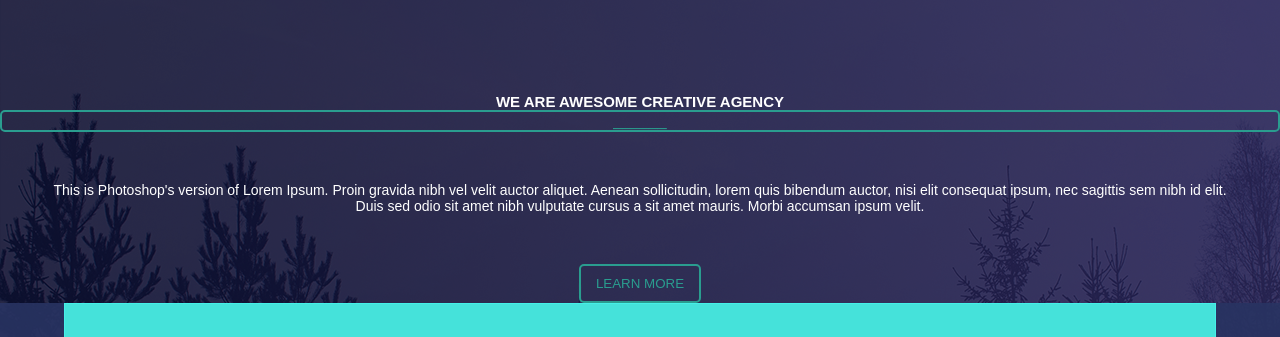
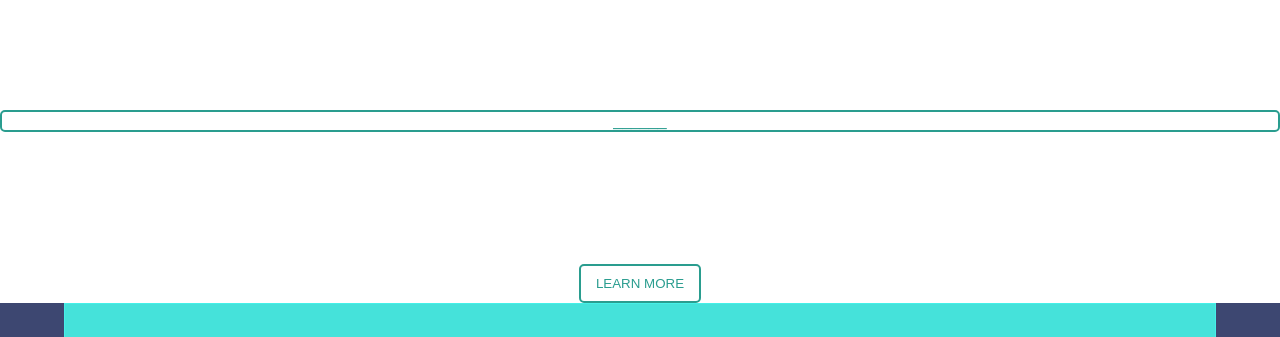
Before and after one commit to frankasamoah/group-1-task, a plain HTML site: page index.html in a window 1280 px wide. Shown: the part 57-394 px from the top of the page. Drawn offline with Linux system fonts and the light colour scheme.

Commit message:
fix contact section

```diff
--- a/style.css
+++ b/style.css
@@ -26,9 +26,7 @@ p {
 
 }
 
-body {
-  background-image: url("../images/bgk-header.png");
-}
+
 
 .heading-div {
   display: flex;
```
